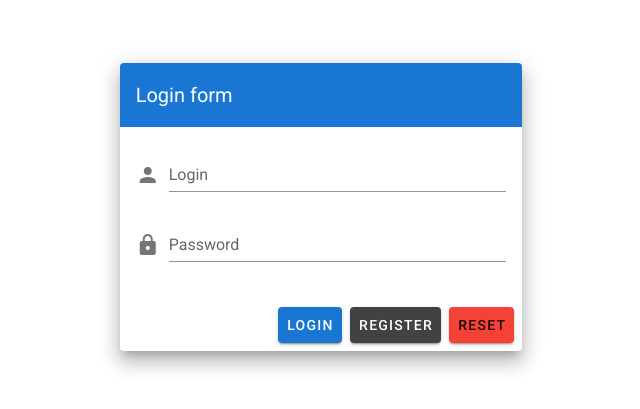
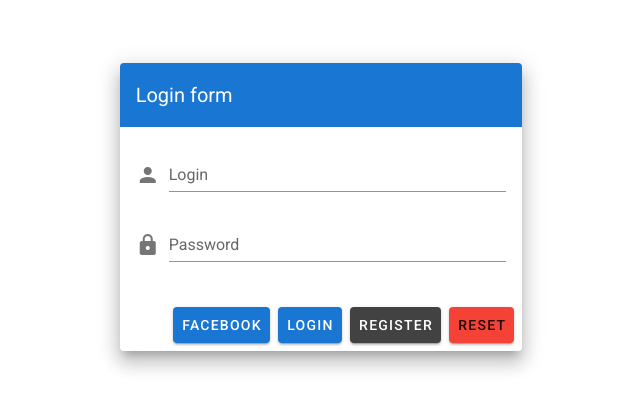
Before and after one commit to paedayz/Vue_Basic-CRUD_DataTable, a Vue app: page / in a window 1280 px wide. Shown: the part 193-602 px from the top of the page, without its empty margins (319-959 px from the left). Built offline with nearby package versions, Linux system fonts and the light colour scheme; no server answers.

Commit message:
Created Login With Facebook

```diff
--- a/src/views/Home.vue
+++ b/src/views/Home.vue
@@ -31,6 +31,7 @@
               </v-card-text>
               <v-card-actions>
                 <v-spacer></v-spacer>
+                <v-btn color="primary" @click="loginWithFacebook">Facebook</v-btn>
                 <v-btn color="primary" @click="login">Login</v-btn>
                 <v-btn color="secondary" @click="register">Register</v-btn>
                 <v-btn color="red" @click="resetPassword">Reset</v-btn>
@@ -53,7 +54,7 @@ export default {
     return {
       email: "",
       password: "",
-      error: "",
+      error: ""
     };
   },
   methods: {
@@ -94,6 +95,24 @@ export default {
           alert("Password Reset Email Sent!");
         });
     },
-  },
+
+    async loginWithFacebook() {
+      let provider = new firebase.auth.FacebookAuthProvider();
+
+      try {
+        let user = await firebase.auth().signInWithPopup(provider);
+        console.log(user);
+        this.$router.replace({ name: "DataTable" });
+      } catch (err) {
+        console.log(err);
+        if (err.code == "auth/invalid-email") {
+          alert("Please Fill Your Email");
+        } else if (err.code == "auth/wrong-password") {
+          alert("Wrong Password");
+        } else {
+        }
+      }
+    }
+  }
 };
 </script>
```
